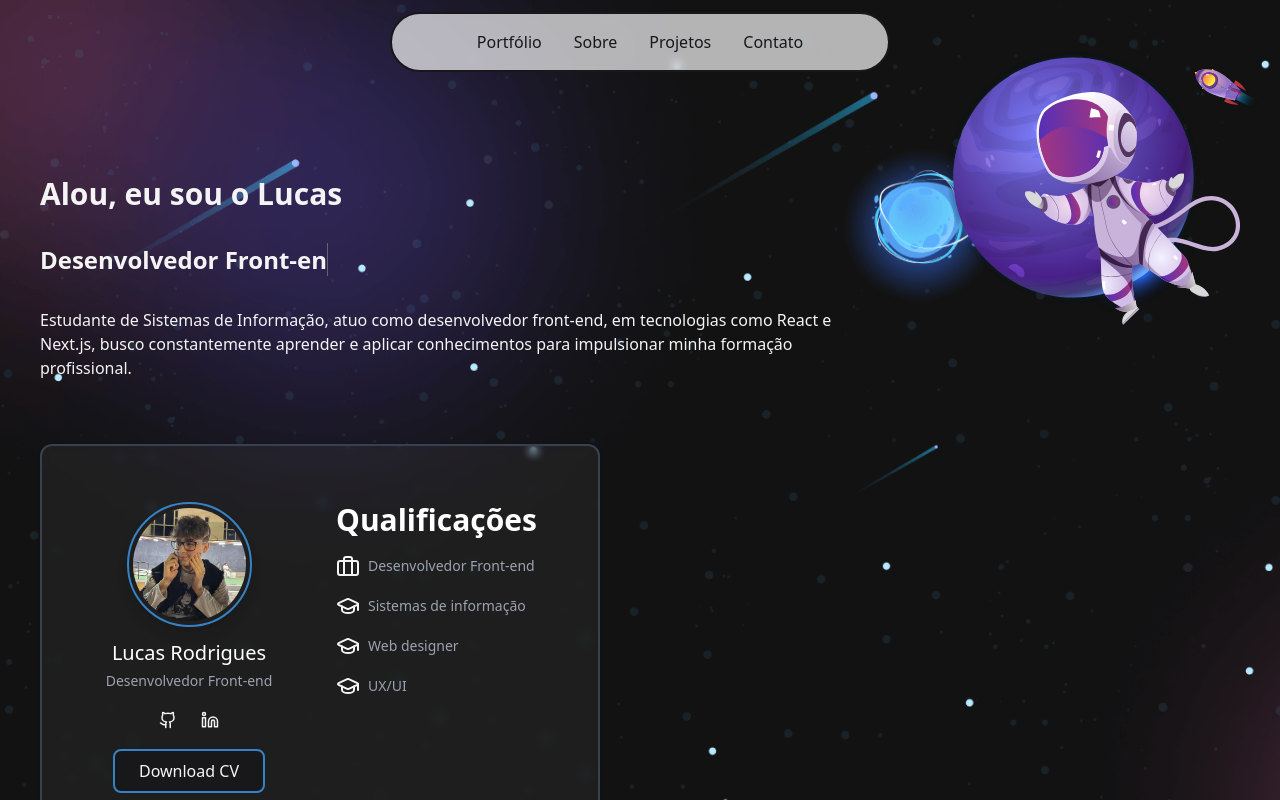
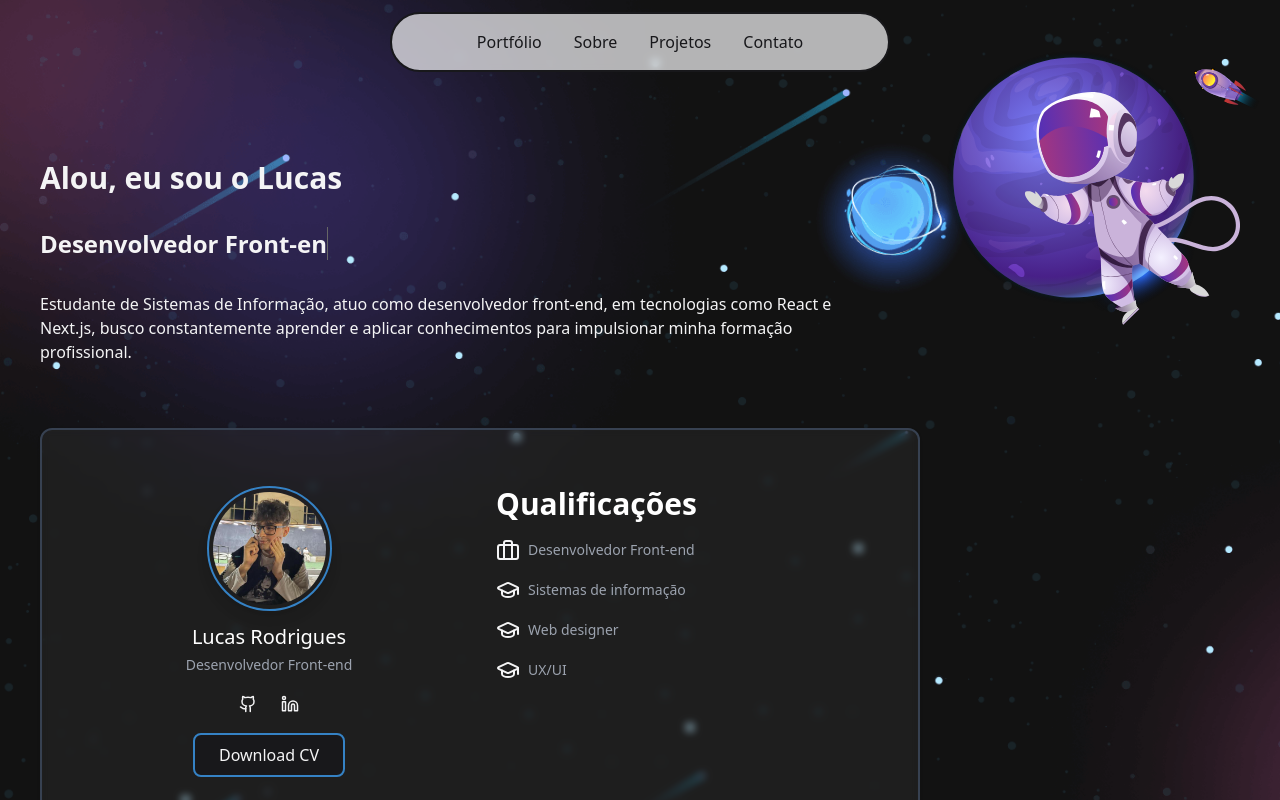
Before and after one commit to rodrigueslucas062/portfolio, a Next.js app: page / in a window 1280 px wide. Shown: the top 800 px of the page. Built offline with nearby package versions, Linux system fonts and the light colour scheme.

Commit message:
💄Update style

```diff
--- a/src/components/banner/Banner.jsx
+++ b/src/components/banner/Banner.jsx
@@ -50,7 +50,7 @@ const Banner = () => {
     }
 
     return (
-        <section className="py-24 lg:py-44 bg-center-top bg-cover bg-no-repeat banner" id="home">
+        <section className="py-24 lg:py-40 bg-center-top bg-cover bg-no-repeat banner" id="home">
             <div className="justify-center">
                 <TrackVisibility>
                     {({ isVisible }) =>
@@ -60,7 +60,7 @@ const Banner = () => {
                                 <h1 className='font-semibold text-2xl 2xl:text-4xl mb-4'><span className="txt-rotate" data-rotate='["Desenvolvedor Front-end", "Web Designer", "UI/UX Designer"]'><span className="wrap">{text}</span></span></h1>
                                 <p className='md:w-2/3 font-medium md:text-md 2xl:text-xl'>Estudante de Sistemas de Informação, atuo como desenvolvedor front-end, em tecnologias como React e Next.js, busco constantemente aprender e aplicar conhecimentos para impulsionar minha formação profissional. </p>
                             </div>
-                            <div className="flex flex-1 w-full xl:w-2/4 2xl:w-1/3 max-2xl:pt-8 px-4 md:px-10">
+                            <div className="flex flex-1 w-full xl:w-3/4 2xl:w-[45%] max-2xl:pt-8 px-4 md:px-10">
                                 <div className="group w-full p-4 bg-white/5 space-y-2 rounded-xl shadow border-2 border-gray-700 backdrop-blur-sm">
                                     <div className="md:grid grid-cols-2 h-2/3 mb-6">
                                         <div className="flex flex-col items-center pt-10">
```
